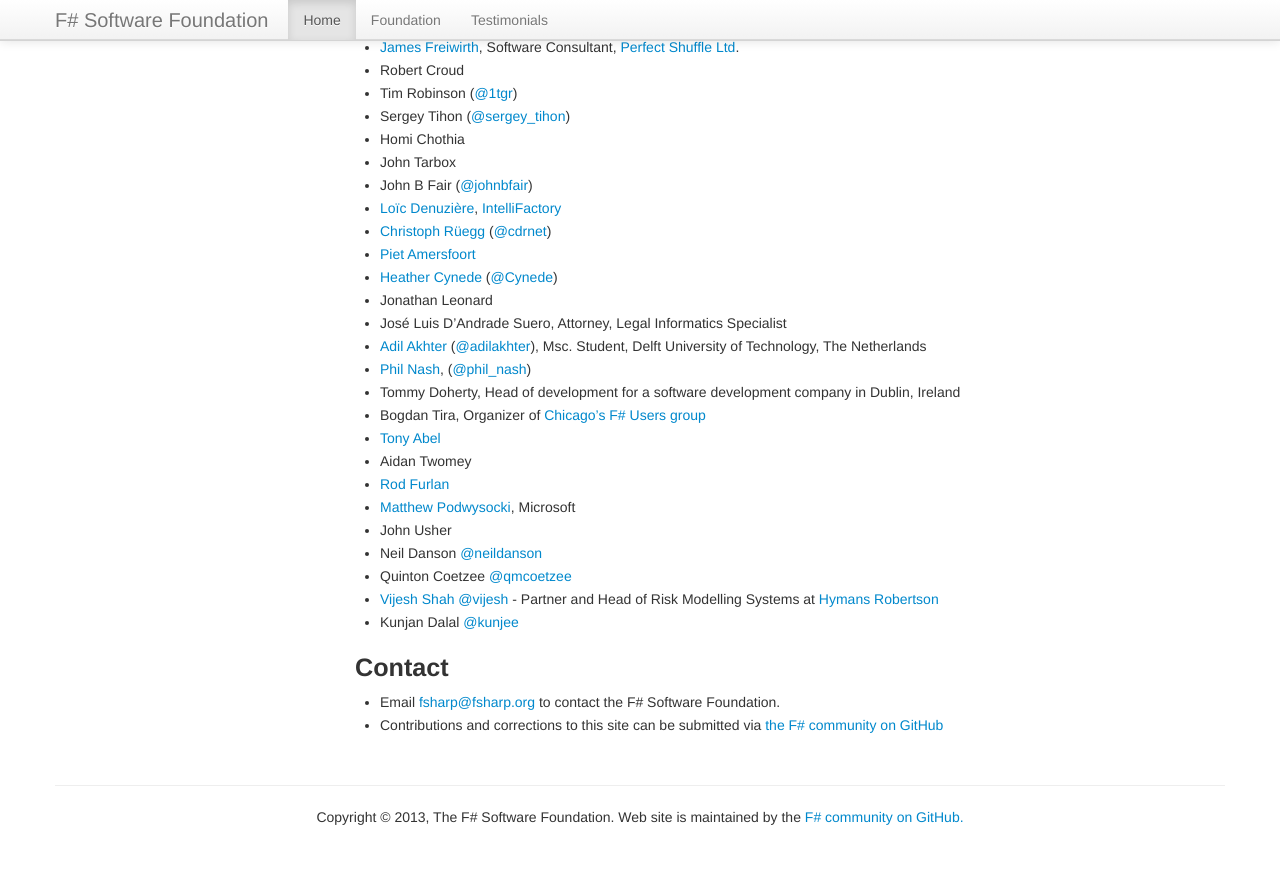
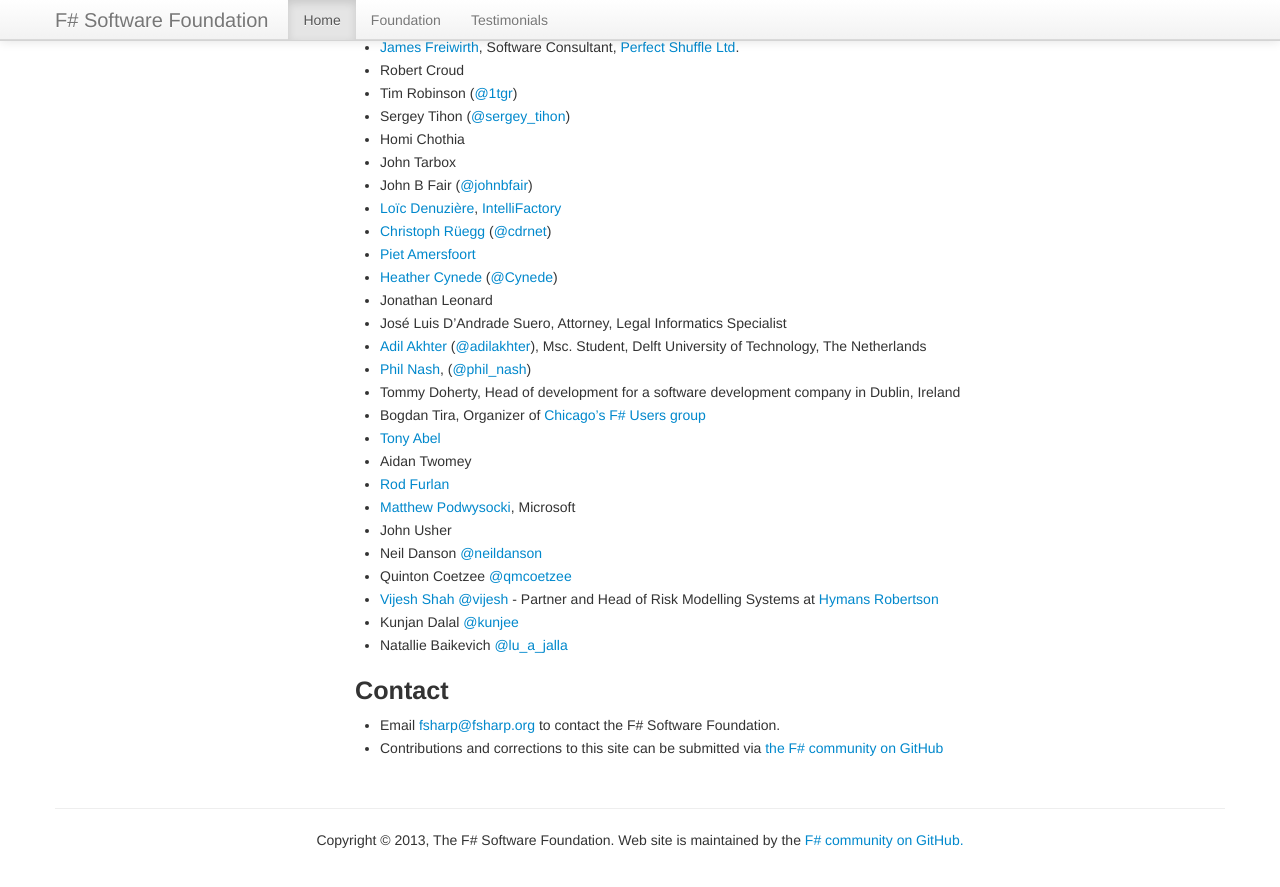
Before and after one commit to fsharp/fsharp.org, a Jekyll site: the page built from foundation.md, in a window 1280 px wide and 900 px high, scrolled down 2959 px. Shown: the top 887 px of the window. Built offline with Jekyll 4.4.1, drawn with Linux system fonts in a browser that asks for light colours; nearby versions of some CDN libraries; some web fonts are replaced; comment, search, counter and statistics services are not loaded.

Commit message:
Update foundation.md
Add Natallie Baikevich

```diff
--- a/foundation.md
+++ b/foundation.md
@@ -91,6 +91,7 @@
  * Quinton Coetzee [@qmcoetzee](http://twitter.com/qmcoetzee)
  * [Vijesh Shah](http://hymans.co.uk/why-us/our-people/vijesh-shah.aspx) [@vijesh](http://twitter.com/vijesh) - Partner and Head of Risk Modelling Systems at [Hymans Robertson](http://hymans.co.uk/)
  * Kunjan Dalal [@kunjee](https://twitter.com/kunjee)
+ * Natallie Baikevich [@lu_a_jalla](https://twitter.com/lu_a_jalla)
 
 
 ## Contact
```
